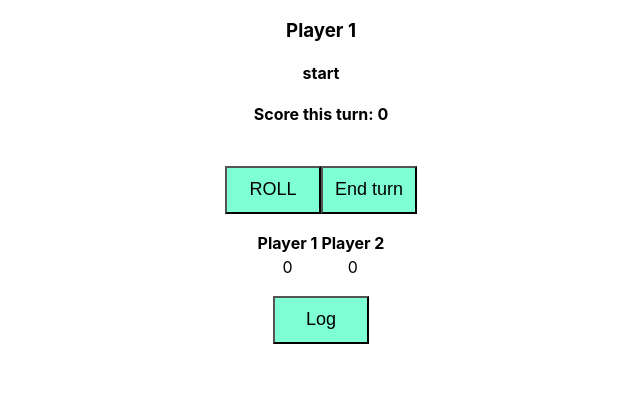
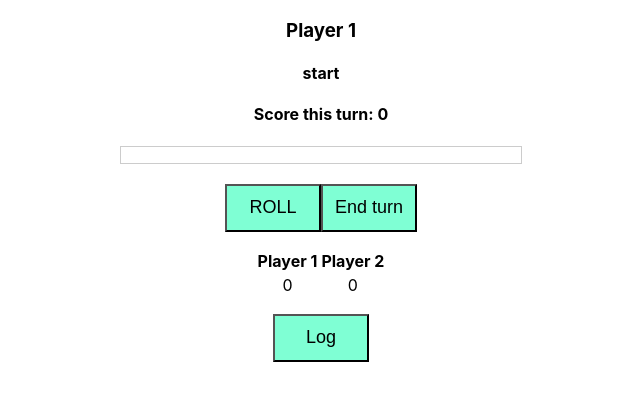
Before and after one commit to tbergman/farkle, a React (Create React App) app: page / in a window 1280 px wide. Both pictures are taken after a click on the button "Start game!". Shown: the top 400 px of the page, without its empty margins (319-959 px from the left). Built offline with nearby package versions, Linux system fonts and the light colour scheme.

Commit message:
Changes to dice style

```diff
--- a/src/components/DiceArray/DiceArray.styles.scss
+++ b/src/components/DiceArray/DiceArray.styles.scss
@@ -1,6 +1,10 @@
 .dice-array {
-  display: inline-grid;
+  display: grid;
   grid-template-columns: 1fr 1fr;
   grid-gap: 8px;
+  justify-items: center;
   padding: 8px;
+  border: 1px solid #ccc;
+  width: 384px;
+  margin: auto;
 }
--- a/src/components/DiceArray/DiceArray.tsx
+++ b/src/components/DiceArray/DiceArray.tsx
@@ -12,8 +12,9 @@ const DiceArrayComponent = ({
 }: DiceArrayComponentProps) => {
   return (
     <div className="dice-array">
-      {turnState !== 'start' &&
-        dice.map((d: number, i: number) => (
+      {dice.map(
+        (d: number, i: number) =>
+          turnState !== 'start' && (
             <Die
               value={d}
               index={i}
@@ -21,7 +22,8 @@ const DiceArrayComponent = ({
               isRolling={!frozen[i] && turnState === 'rolling'}
               onDieClick={() => onDieClick(i)}
             />
-        ))}
+          )
+      )}
     </div>
   );
 };
```
Lines whose indentation alone changed are shown as unchanged.
